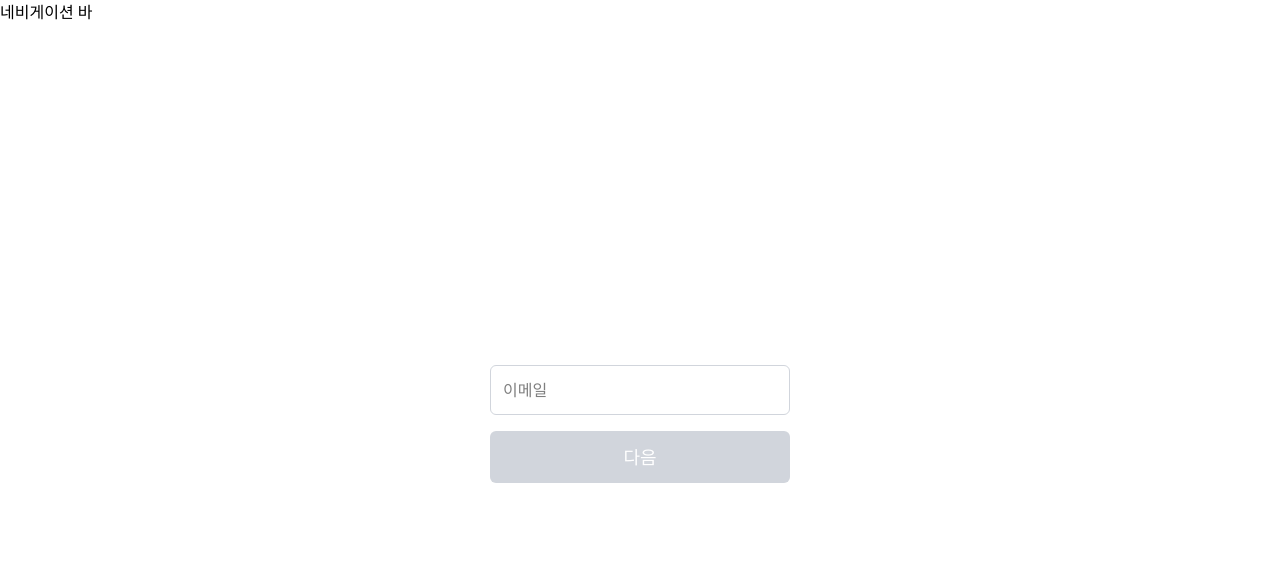
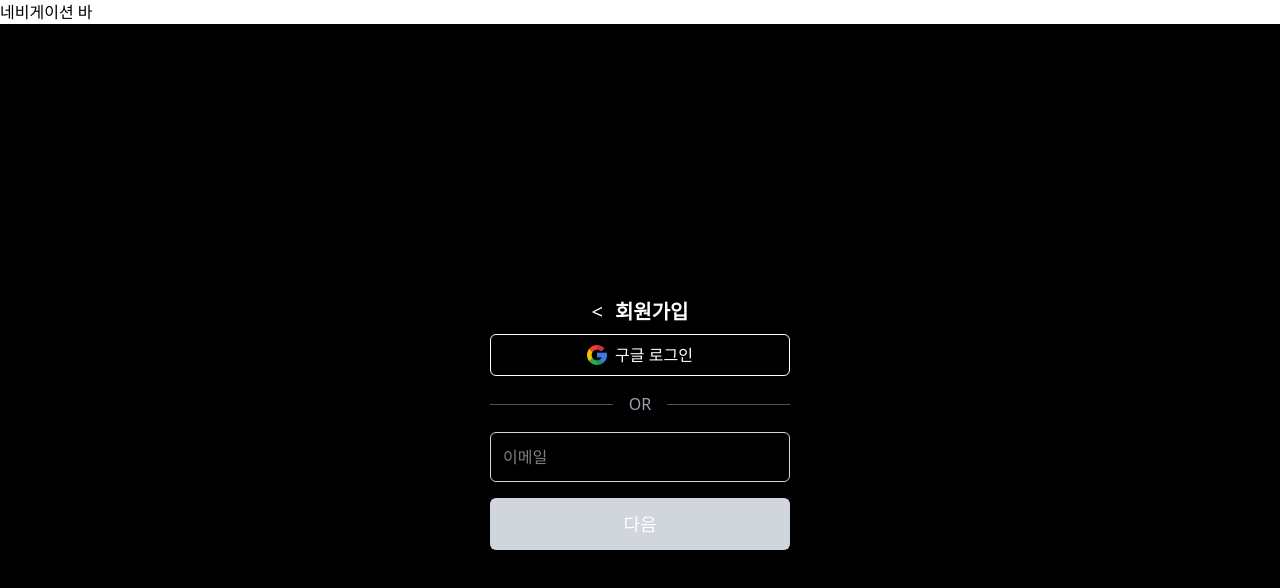
Before and after one commit to DSWU-UMC-8th/UMC-8th-Ddori, a React (Vite) app in the folder week04/: page /signup in a window 1280 px wide. Shown: the top 588 px of the page. Built offline with nearby package versions, Linux system fonts and the light colour scheme.

Commit message:
💄 Design: 회원가입 페이지 디자인 수정 #7

```diff
--- a/week04/src/pages/LoginPage.tsx
+++ b/week04/src/pages/LoginPage.tsx
@@ -48,7 +48,6 @@ const LoginPage = () => {
 
           <button
             type="button"
-            onClick={handleSubmit}
             className="w-full border border-white py-2 rounded-md hover:bg-white hover:text-black transition-colors"
           >
             <div className="flex items-center justify-center gap-2">
--- a/week04/src/pages/SignupPage.tsx
+++ b/week04/src/pages/SignupPage.tsx
@@ -3,6 +3,7 @@ import { SubmitHandler, useForm } from "react-hook-form";
 import { z } from "zod";
 import { postSignup } from "../apis/auth";
 import { useState } from "react";
+import { useNavigate } from "react-router-dom";
 
 const schema = z
   .object({
@@ -25,6 +26,7 @@ const schema = z
 type FormFields = z.infer<typeof schema>;
 
 const SignupPage = () => {
+  const navigate = useNavigate();
   const [step, setStep] = useState(1);
   const [showPassword, setShowPassword] = useState(false);
   const [showPasswordCheck, setShowPasswordCheck] = useState(false);
@@ -57,7 +59,16 @@ const SignupPage = () => {
   };
 
   return (
-    <div className="flex flex-col items-center justify-center h-screen">
+    <div className="bg-black text-white flex flex-col items-center justify-center h-screen">
+      <div className="flex items-center justify-center mb-2">
+            <button
+              onClick={() => navigate(-1)}
+              className="text-white text-xl hover:text-gray-400"
+            >
+              &lt;
+            </button>
+            <h2 className="ml-3 text-xl font-semibold">회원가입</h2>
+          </div>
       <form
         onSubmit={handleSubmit(onSubmit)}
         className="flex flex-col gap-4 w-[300px]"
@@ -65,6 +76,20 @@ const SignupPage = () => {
         {/* 이메일 */}
         {step === 1 && (
           <>
+            <button
+              type="button"
+              className="w-full border border-white py-2 rounded-md hover:bg-white hover:text-black transition-colors"
+            >
+              <div className="flex items-center justify-center gap-2">
+                <img className="w-[20px] h-[20px]" src={"images/google.png"} alt="Google Logo" />
+                <span>구글 로그인</span>
+              </div>
+            </button>
+            <div className="flex items-center gap-4 text-gray-400">
+            <div className="flex-1 h-px bg-gray-600"></div>
+            <span>OR</span>
+            <div className="flex-1 h-px bg-gray-600"></div>
+            </div>
             <input
               {...register("email")}
               placeholder="이메일"
```
